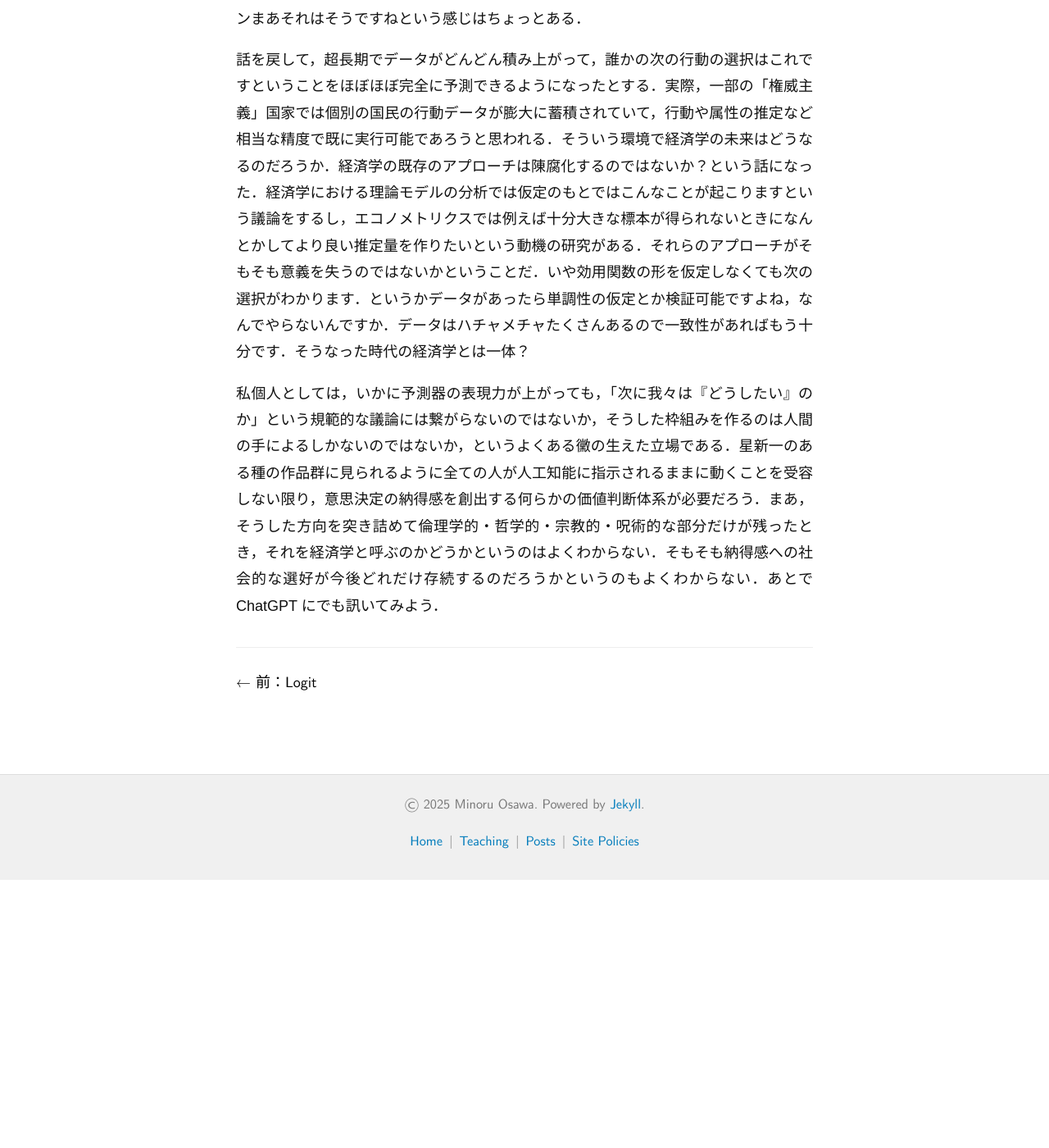
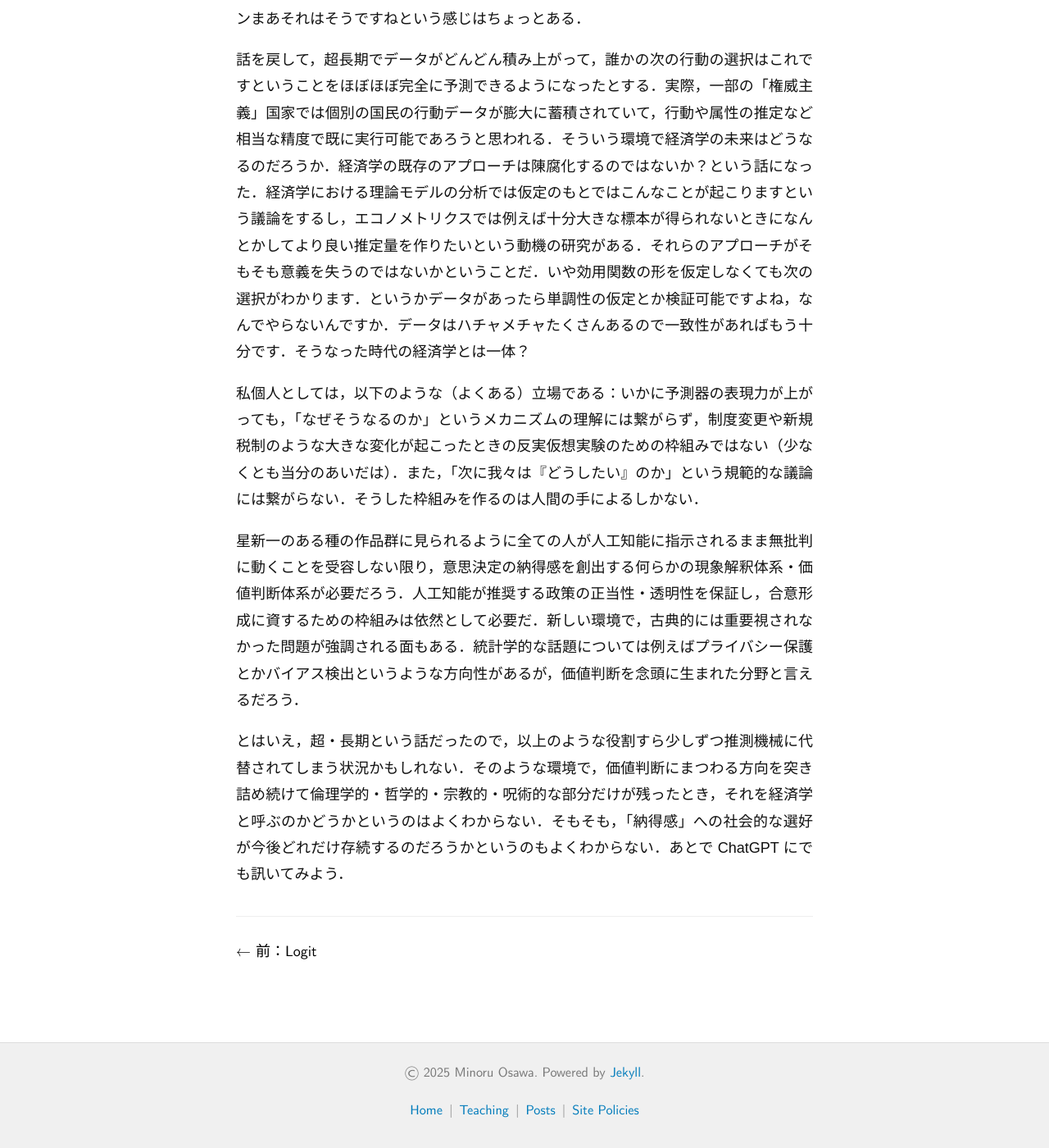
Before and after one commit to mino-osawa/mino-osawa.github.io, a Jekyll site: the page built from _posts/2025-06-04-post.markdown, in a window 1280 px wide and 1400 px high, scrolled down 420 px. Shown: the whole window at 82% size. Built offline with Jekyll 4.4.1, drawn with Linux system fonts in a browser that asks for light colours; some web fonts are replaced; before the commit the page ends 1493 px from its top, so only the background shows below that.

Commit message:
update diary

```diff
--- a/_posts/2025-06-04-post.markdown
+++ b/_posts/2025-06-04-post.markdown
@@ -10,4 +10,8 @@ misc: 暑い．夏か？
 
 話を戻して，超長期でデータがどんどん積み上がって，誰かの次の行動の選択はこれですということをほぼほぼ完全に予測できるようになったとする．実際，一部の「権威主義」国家では個別の国民の行動データが膨大に蓄積されていて，行動や属性の推定など相当な精度で既に実行可能であろうと思われる．そういう環境で経済学の未来はどうなるのだろうか．経済学の既存のアプローチは陳腐化するのではないか？という話になった．経済学における理論モデルの分析では仮定のもとではこんなことが起こりますという議論をするし，エコノメトリクスでは例えば十分大きな標本が得られないときになんとかしてより良い推定量を作りたいという動機の研究がある．それらのアプローチがそもそも意義を失うのではないかということだ．いや効用関数の形を仮定しなくても次の選択がわかります．というかデータがあったら単調性の仮定とか検証可能ですよね，なんでやらないんですか．データはハチャメチャたくさんあるので一致性があればもう十分です．そうなった時代の経済学とは一体？
 
-私個人としては，いかに予測器の表現力が上がっても，「次に我々は『どうしたい』のか」という規範的な議論には繋がらないのではないか，そうした枠組みを作るのは人間の手によるしかないのではないか，というよくある黴の生えた立場である．星新一のある種の作品群に見られるように全ての人が人工知能に指示されるままに動くことを受容しない限り，意思決定の納得感を創出する何らかの価値判断体系が必要だろう．まあ，そうした方向を突き詰めて倫理学的・哲学的・宗教的・呪術的な部分だけが残ったとき，それを経済学と呼ぶのかどうかというのはよくわからない．そもそも納得感への社会的な選好が今後どれだけ存続するのだろうかというのもよくわからない．あとで ChatGPT にでも訊いてみよう．
+私個人としては，以下のような（よくある）立場である：いかに予測器の表現力が上がっても，「なぜそうなるのか」というメカニズムの理解には繋がらず，制度変更や新規税制のような大きな変化が起こったときの反実仮想実験のための枠組みではない（少なくとも当分のあいだは）．また，「次に我々は『どうしたい』のか」という規範的な議論には繋がらない．そうした枠組みを作るのは人間の手によるしかない．
+
+星新一のある種の作品群に見られるように全ての人が人工知能に指示されるまま無批判に動くことを受容しない限り，意思決定の納得感を創出する何らかの現象解釈体系・価値判断体系が必要だろう．人工知能が推奨する政策の正当性・透明性を保証し，合意形成に資するための枠組みは依然として必要だ．新しい環境で，古典的には重要視されなかった問題が強調される面もある．統計学的な話題については例えばプライバシー保護とかバイアス検出というような方向性があるが，価値判断を念頭に生まれた分野と言えるだろう．
+
+とはいえ，超・長期という話だったので，以上のような役割すら少しずつ推測機械に代替されてしまう状況かもしれない．そのような環境で，価値判断にまつわる方向を突き詰め続けて倫理学的・哲学的・宗教的・呪術的な部分だけが残ったとき，それを経済学と呼ぶのかどうかというのはよくわからない．そもそも，「納得感」への社会的な選好が今後どれだけ存続するのだろうかというのもよくわからない．あとで ChatGPT にでも訊いてみよう．
```
